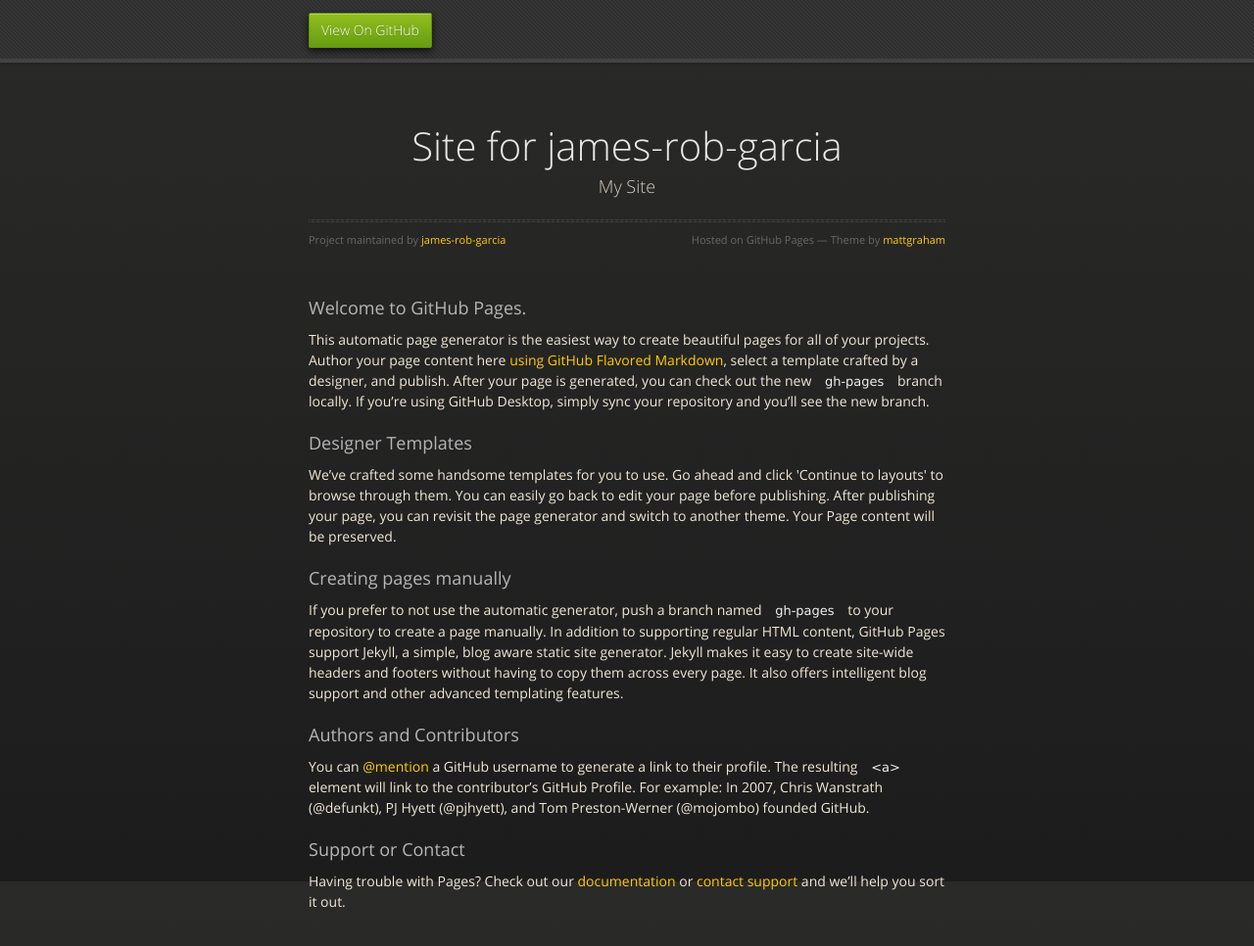
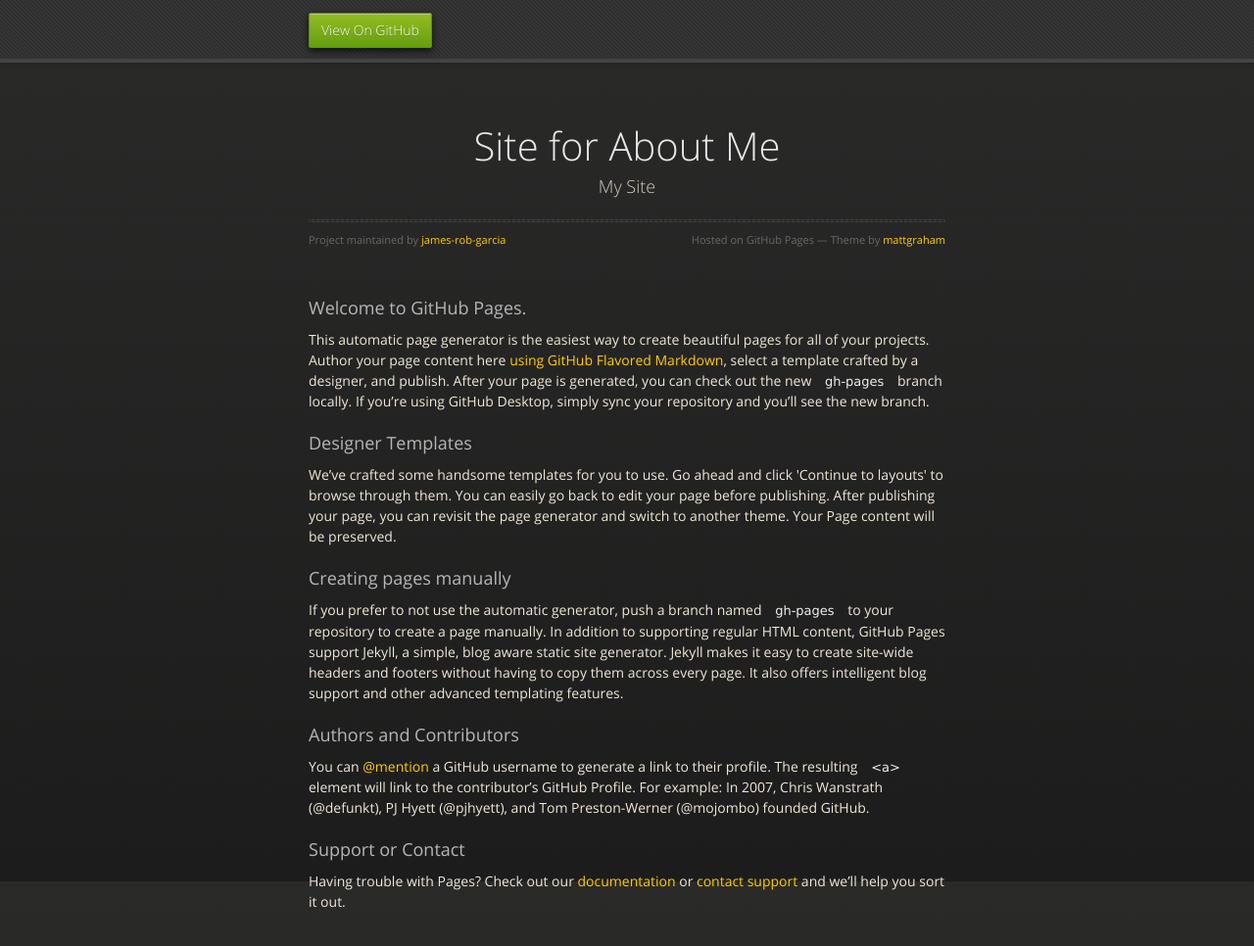
Before and after one commit to colossus9/colossus9.github.io, a Jekyll site: the page built from index.html, in a window 1280 px wide and 1041 px high. Shown: the top 966 px of the window at 98% size. Built offline with Jekyll 4.4.1, drawn with Linux system fonts in a browser that asks for light colours; nearby versions of some CDN libraries; Markdown is read by kramdown in place of the engine named in the settings.

Commit message:
Updated content

```diff
--- a/index.html
+++ b/index.html
@@ -13,7 +13,7 @@
 
       <section>
         <div id="title">
-          <h1>Site for james-rob-garcia</h1>
+          <h1>Site for {{ page.title }}</h1>
           <p>My Site</p>
           <hr>
           <span class="credits left">Project maintained by <a href="https://github.hpe.com/james-rob-garcia">james-rob-garcia</a></span>
```
